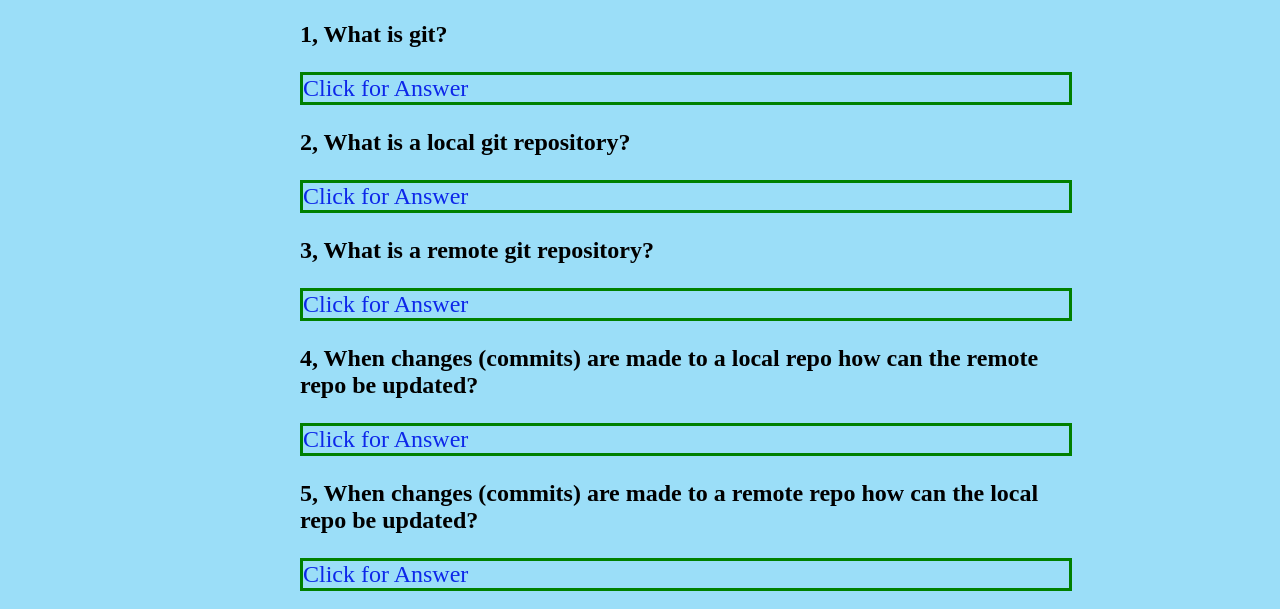
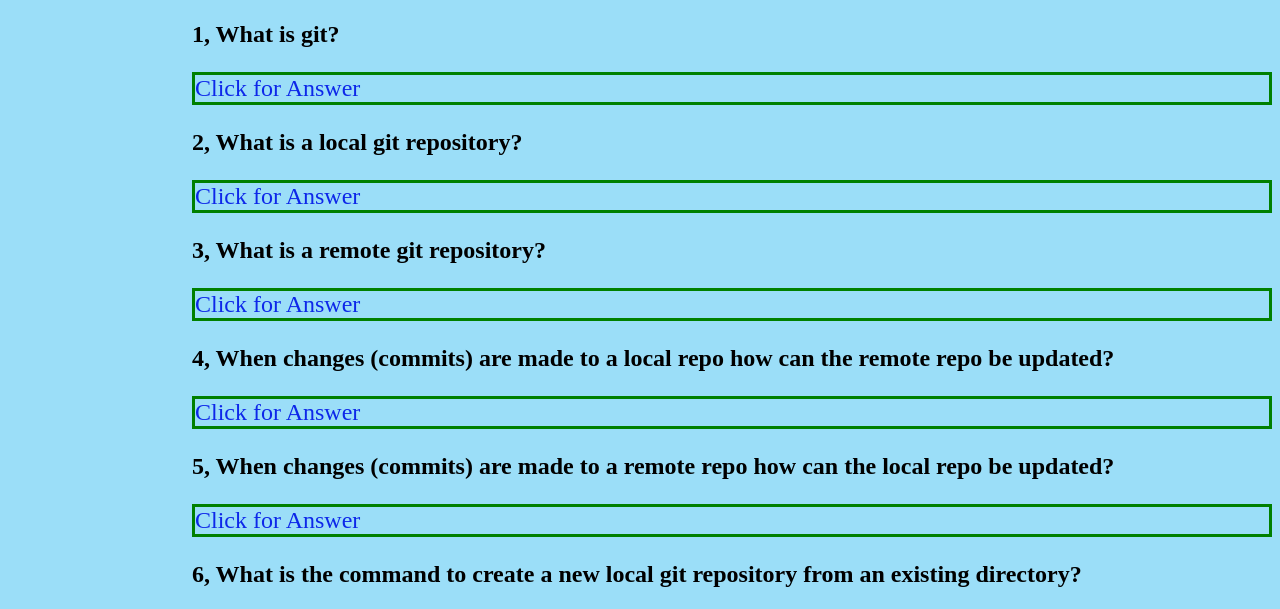
Before and after one commit to ibrahimendire/git, a plain HTML site: page index.html in a window 1280 px wide. Shown: the part 183-792 px from the top of the page. Drawn offline with Linux system fonts and the light colour scheme.

Commit message:
style edit

```diff
--- a/index.html
+++ b/index.html
@@ -12,10 +12,8 @@
     body {
     background-image: url("3.jpg");
 
-    margin-left: 100px;
+    margin-left: 15%;
 
-    padding-left: 200px;
-    padding-right: 200px;
   }
   p{
     color: rgb(13, 39, 233);
```
